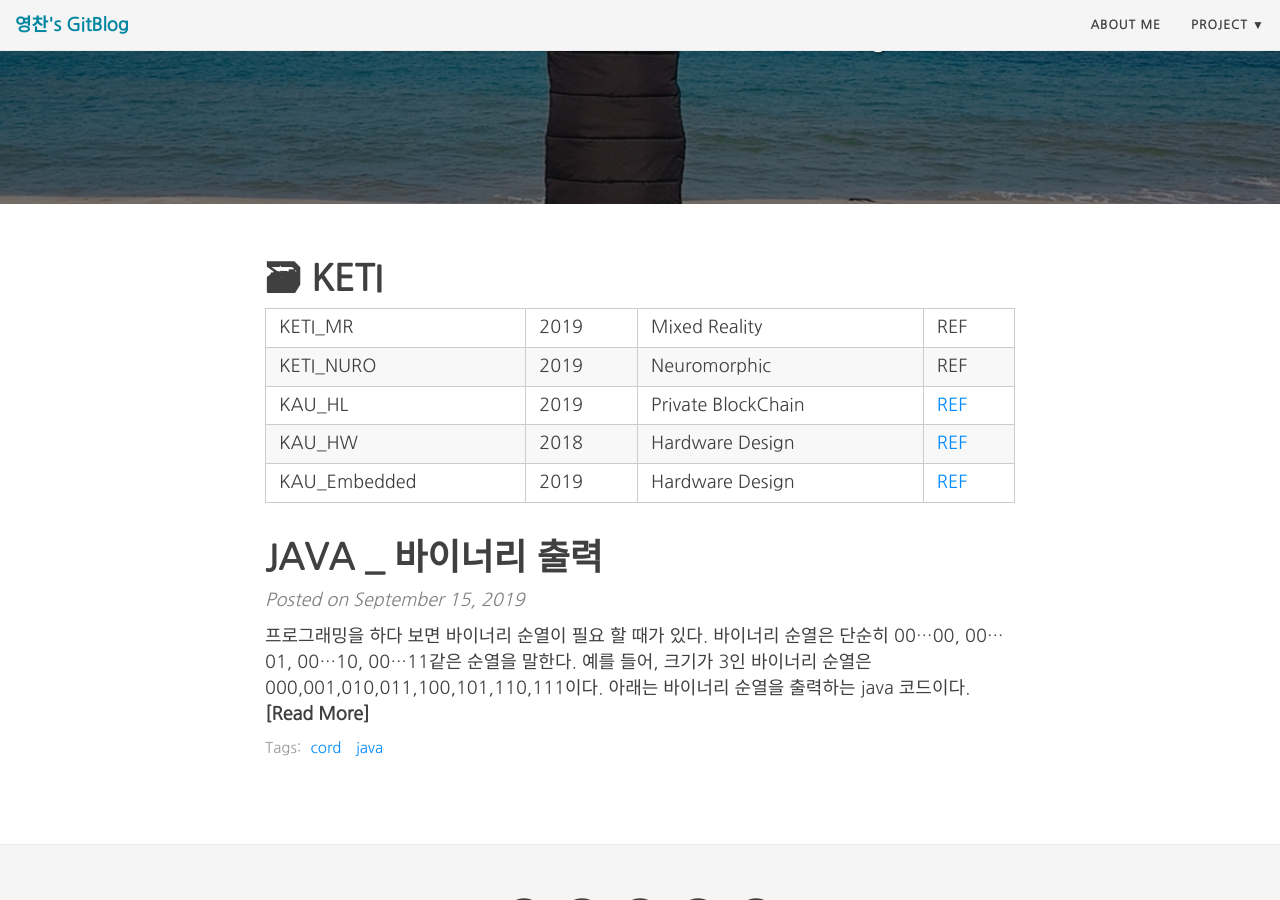
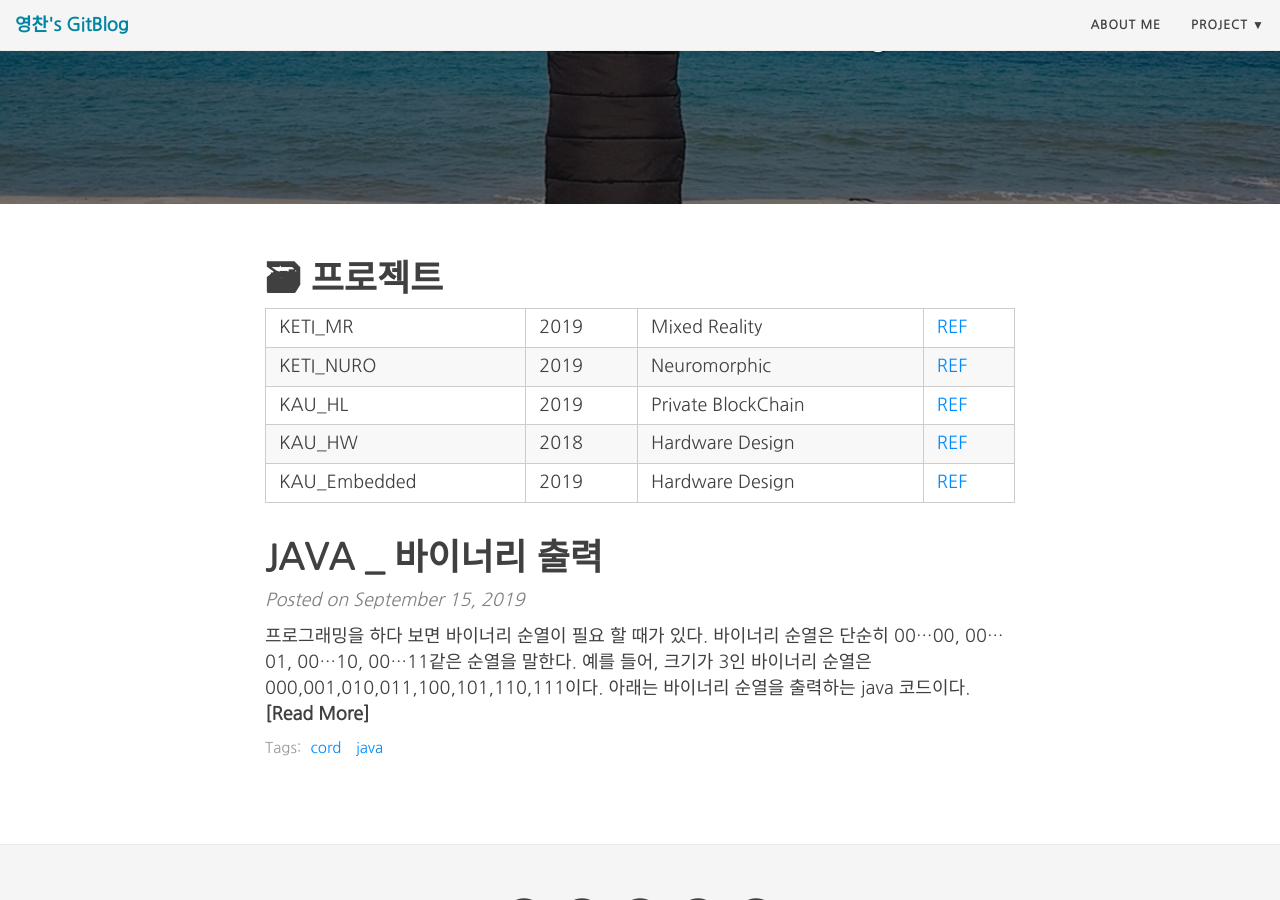
Before and after one commit to charlieppark/charlieppark.github.io-backup, a Jekyll site: the page built from index.html, in a window 1280 px wide and 900 px high, scrolled down 339 px. Built offline with Jekyll 4.4.1, drawn with Linux system fonts in a browser that asks for light colours; nearby versions of some CDN libraries; the list of posts is cut into pages by our own code.

Commit message:
index.html table update

```diff
--- a/index.html
+++ b/index.html
@@ -9,19 +9,19 @@ use-site-title: true
 ---
 
 <div class ="test">
-  <h1>🗃 KETI</h1>
+  <h1>🗃 프로젝트</h1>
   <table width="100%">
     <tr>
       <td>KETI_MR</td>
       <td>2019</td>
       <td>Mixed Reality</td>
-      <td><href="#">REF</td>
+      <td><a href="#">REF</a></td>
     </tr>
     <tr>
       <td>KETI_NURO</td>
       <td>2019</td>
       <td>Neuromorphic</td>
-      <td><href="#">REF</td>
+      <td><a href="#">REF</a></td>
     </tr>
     <tr>
       <td>KAU_HL</td>
```
